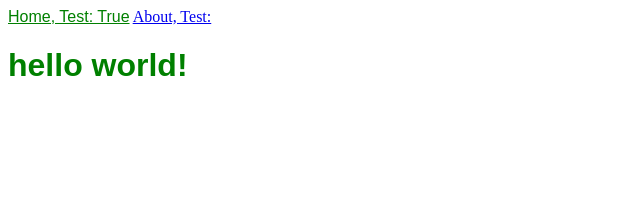
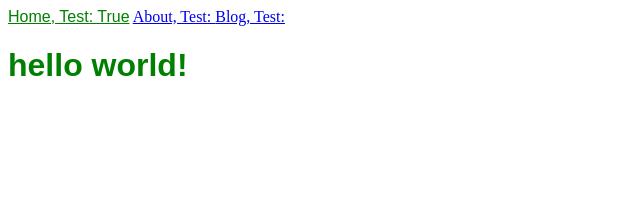
Before and after one commit to AmandaWetter/A001, a Jekyll site: the page built from index.html, in a window 1280 px wide. Shown: the top 200 px of the page, without its empty margins (0-640 px from the left). Built offline with Jekyll 4.4.1, drawn with Linux system fonts in a browser that asks for light colours.

Commit message:
Update navigation.yml

```diff
--- a/_data/navigation.yml
+++ b/_data/navigation.yml
@@ -4,3 +4,6 @@
 - name: About
   link_txt: /about.html
   link: https://amandawetter.github.io/A001/about.html
+- name: Blog
+  link_txt: /blog.html
+  link: https://amandawetter.github.io/A001/blog.html
```
